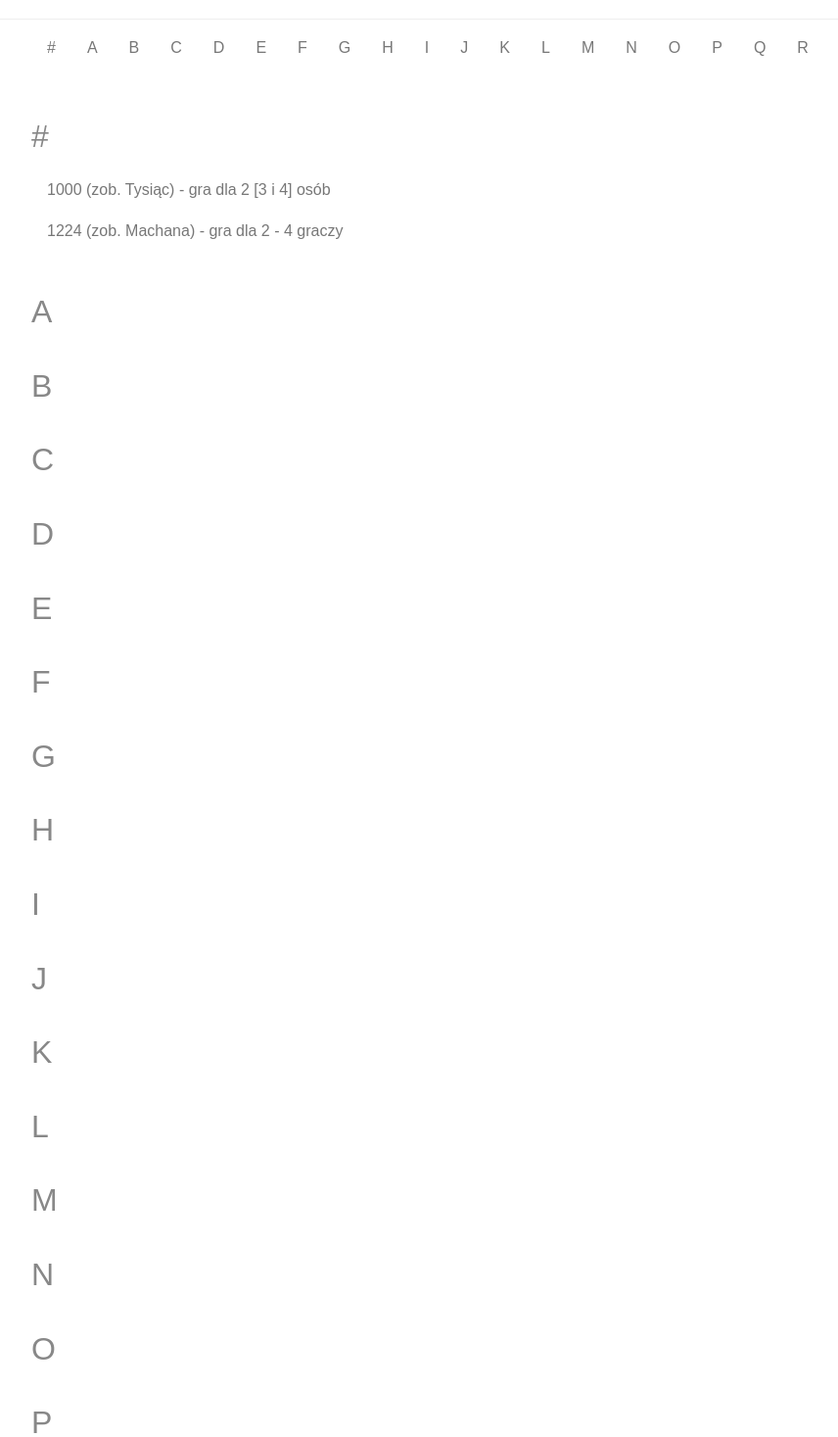
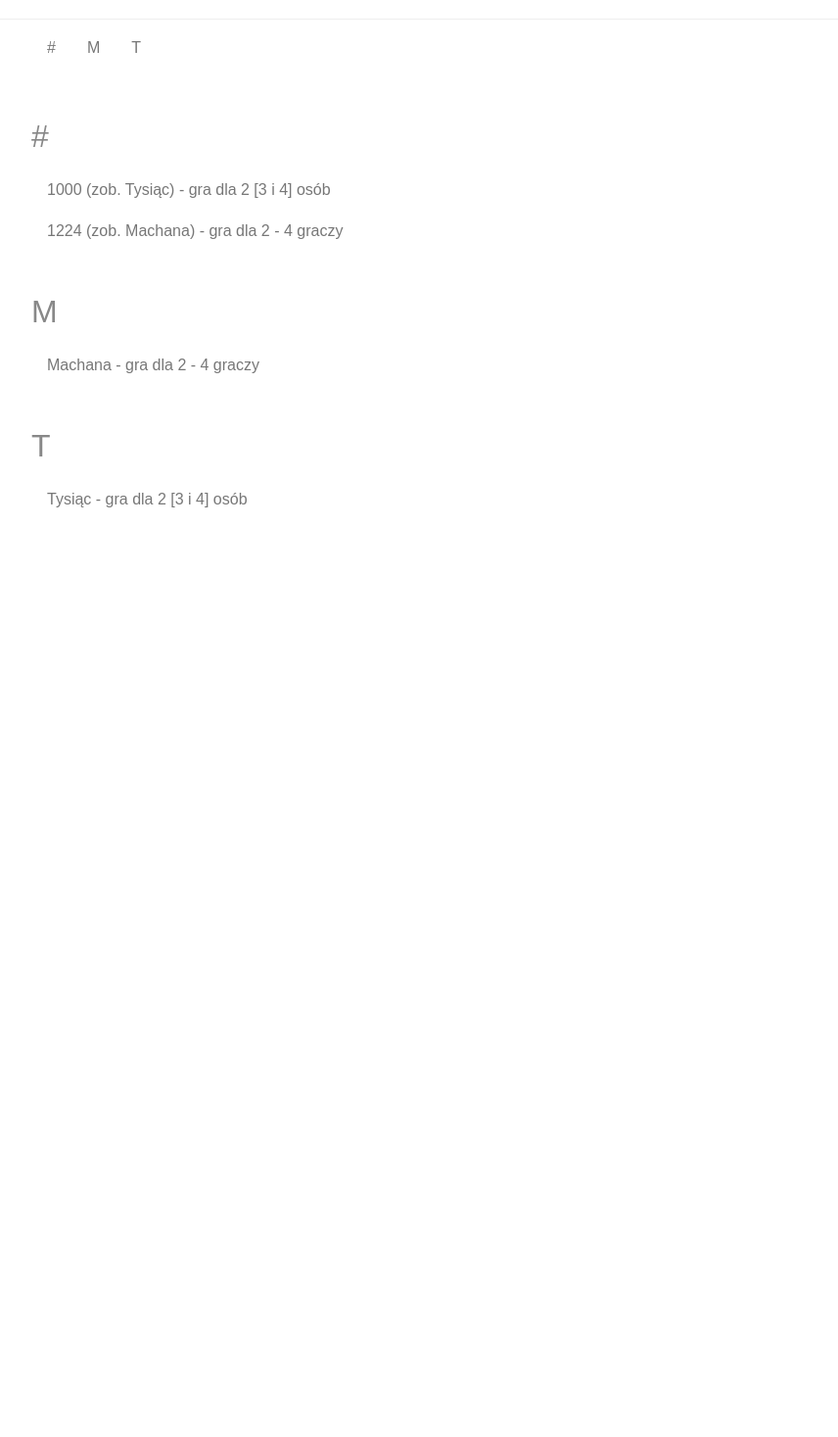
Before and after one commit to casper01/CardGames, a React app: page / in a window 1280 px wide. Shown: the part 143-1610 px from the top of the page at 98% size, without its empty margins (208-1064 px from the left). After the commit the page ends 800 px from the top, so only its background shows below. Built offline with nearby package versions, Linux system fonts and the light colour scheme.

Commit message:
Automatic games list and indices list

```diff
--- a/GamesList.jsx
+++ b/GamesList.jsx
@@ -3,214 +3,141 @@ import { Link } from 'react-router-dom'
 
 
 class GamesList extends React.Component {
+    constructor(props) {
+        super(props);
+
+        this.state = {
+            data: [
+                {
+                    name: '1000 (zob. Tysiąc) - gra dla 2 [3 i 4] osób',
+                    url: '/tysiac'
+                },
+                {
+                    name: '1224 (zob. Machana) - gra dla 2 - 4 graczy',
+                    url: '/machana'
+                },
+                {
+                    name: 'Machana - gra dla 2 - 4 graczy ',
+                    url: '/machana'
+                },
+                {
+                    name: 'Tysiąc - gra dla 2 [3 i 4] osób ',
+                    url: '/tysiac'
+                },
+            ]
+        }
+
+        // bindings
+        this.printIndices = this.printIndices.bind(this);
+        this.printGamesList = this.printGamesList.bind(this);
+        this.printGamesDividedByIndices = this.printGamesDividedByIndices.bind(this);
+    }
+
+    getNameIndex(name) {
+        var index = name[0];
+        if (!isNaN(parseInt(index))) {
+            index = '#';
+        }
+        return index;
+    }
+
+    getOrderedUniqueIndices() {
+        var indices = [];
+
+        for (var i = 0; i < this.state.data.length; i++) {
+            var index = this.getNameIndex(this.state.data[i].name);
+            if (!indices.includes(index)) {
+                indices.push(index);
+            }
+        }
+        indices.sort();
+        return indices;
+    }
+
+    getDatasetsDividedByIndices() {
+        var indices = this.getOrderedUniqueIndices();
+        var data = this.state.data;
+        data.sort(function (a, b) {
+            return a.name > b.name;
+        });
+
+        var indicesInd = 0;
+        var dataInd = 0;
+        var datasets = [];
+
+        while (indicesInd < indices.length) {
+            datasets.push({
+                index: indices[indicesInd],
+                data: []
+            });
+
+            while (dataInd < data.length && indices[indicesInd] == this.getNameIndex(data[dataInd].name)) {
+                datasets[indicesInd].data.push(data[dataInd]);
+                dataInd++;
+            }
+            indicesInd++;
+        }
+        return datasets;
+    }
+
+    printIndices() {
+        var indices = this.getOrderedUniqueIndices();
+
+        return (
+            <div className="content">
+                <div className="pure-menu pure-menu-horizontal pure-menu-scrollable">
+                    <ul className="pure-menu-list">
+                        {indices.map(function (item, i) {
+                            return <li key={i} className="pure-menu-item">
+                                <a className="pure-menu-link" href={"#" + item}>{item}</a>
+                            </li>
+                        })}
+                    </ul>
+                </div>
+            </div>
+        )
+    }
+
+    printGamesList(games) {
+        return (
+            <ul className="pure-menu-list">
+                {
+                    games.map(function (game, i) {
+                        return <li key={i} className="pure-menu-item">
+                            <Link to={game.url} className="pure-menu-link">
+                                {game.name}
+                            </Link>
+                        </li>
+                    })
+                }
+            </ul>
+        )
+    }
+
+    printGamesDividedByIndices() {
+        var sets = this.getDatasetsDividedByIndices();
+        var context = this;
+
+        return (
+            <div className="content">
+                {sets.map(function (set, i) {
+                    return <div key={i}>
+                        <h1 className="content-subhead">
+                            <a name={set.index}></a>
+                            {set.index}
+                        </h1>
+                        {context.printGamesList(set.data)}
+                    </div>
+                })}
+            </div>
+        )
+    }
+
     render() {
         return (
             <div>
-                <div className="content">
-                    <div class="pure-menu pure-menu-horizontal pure-menu-scrollable">
-                        <ul class="pure-menu-list">
-                            <li class="pure-menu-item">
-                                <a className="pure-menu-link" href="##">#</a>
-                            </li>
-                            <li class="pure-menu-item">
-                                <a className="pure-menu-link" href="#A">A</a>
-                            </li>
-                            <li class="pure-menu-item">
-                                <a className="pure-menu-link" href="#B">B</a>
-                            </li>
-                            <li class="pure-menu-item">
-                                <a className="pure-menu-link" href="#C">C</a>
-                            </li>
-                            <li class="pure-menu-item">
-                                <a className="pure-menu-link" href="#D">D</a>
-                            </li>
-                            <li class="pure-menu-item">
-                                <a className="pure-menu-link" href="#E">E</a>
-                            </li>
-                            <li class="pure-menu-item">
-                                <a className="pure-menu-link" href="#F">F</a>
-                            </li>
-                            <li class="pure-menu-item">
-                                <a className="pure-menu-link" href="#G">G</a>
-                            </li>
-                            <li class="pure-menu-item">
-                                <a className="pure-menu-link" href="#H">H</a>
-                            </li>
-                            <li class="pure-menu-item">
-                                <a className="pure-menu-link" href="#I">I</a>
-                            </li>
-                            <li class="pure-menu-item">
-                                <a className="pure-menu-link" href="#J">J</a>
-                            </li>
-                            <li class="pure-menu-item">
-                                <a className="pure-menu-link" href="#K">K</a>
-                            </li>
-                            <li class="pure-menu-item">
-                                <a className="pure-menu-link" href="#L">L</a>
-                            </li>
-                            <li class="pure-menu-item">
-                                <a className="pure-menu-link" href="#M">M</a>
-                            </li>
-                            <li class="pure-menu-item">
-                                <a className="pure-menu-link" href="#N">N</a>
-                            </li>
-                            <li class="pure-menu-item">
-                                <a className="pure-menu-link" href="#O">O</a>
-                            </li>
-                            <li class="pure-menu-item">
-                                <a className="pure-menu-link" href="#P">P</a>
-                            </li>
-                            <li class="pure-menu-item">
-                                <a className="pure-menu-link" href="#Q">Q</a>
-                            </li>
-                            <li class="pure-menu-item">
-                                <a className="pure-menu-link" href="#R">R</a>
-                            </li>
-                            <li class="pure-menu-item">
-                                <a className="pure-menu-link" href="#S">S</a>
-                            </li>
-                            <li class="pure-menu-item">
-                                <a className="pure-menu-link" href="#T">T</a>
-                            </li>
-                            <li class="pure-menu-item">
-                                <a className="pure-menu-link" href="#U">U</a>
-                            </li>
-                            <li class="pure-menu-item">
-                                <a className="pure-menu-link" href="#V">V</a>
-                            </li>
-                            <li class="pure-menu-item">
-                                <a className="pure-menu-link" href="#W">W</a>
-                            </li>
-                            <li class="pure-menu-item">
-                                <a className="pure-menu-link" href="#X">X</a>
-                            </li>
-                            <li class="pure-menu-item">
-                                <a className="pure-menu-link" href="#Y">Y</a>
-                            </li>
-                            <li class="pure-menu-item">
-                                <a className="pure-menu-link" href="#Z">Z</a>
-                            </li>
-                        </ul>
-                    </div>
-                </div>
-                <div className="content">
-                    <h1 className="content-subhead">
-                        <a name="#"></a>
-                        #
-                    </h1>
-                    <ul className="pure-menu-list">
-                        <li className="pure-menu-item"><Link to="/tysiac" className="pure-menu-link">
-                            1000 (zob. Tysiąc) - gra dla 2 [3 i 4] osób
-                        </Link></li>
-                        <li className="pure-menu-item"><Link to="/machana" className="pure-menu-link">
-                            1224 (zob. Machana) - gra dla 2 - 4 graczy
-                        </Link></li>
-                    </ul>
-
-                    <h1 className="content-subhead">
-                        <a name="A"></a>
-                        A
-                    </h1>
-                    <h1 className="content-subhead">
-                        <a name="B"></a>
-                        B
-                    </h1><h1 className="content-subhead">
-                        <a name="C"></a>
-                        C
-                    </h1>
-                    <h1 className="content-subhead">
-                        <a name="D"></a>
-                        D
-                    </h1>
-                    <h1 className="content-subhead">
-                        <a name="E"></a>
-                        E
-                    </h1>
-                    <h1 className="content-subhead">
-                        <a name="F"></a>
-                        F
-                    </h1>
-                    <h1 className="content-subhead">
-                        <a name="G"></a>
-                        G
-                    </h1>
-                    <h1 className="content-subhead">
-                        <a name="H"></a>
-                        H
-                    </h1>
-                    <h1 className="content-subhead">
-                        <a name="I"></a>
-                        I
-                    </h1>
-                    <h1 className="content-subhead">
-                        <a name="J"></a>
-                        J
-                    </h1>
-                    <h1 className="content-subhead">
-                        <a name="K"></a>
-                        K
-                    </h1>
-                    <h1 className="content-subhead">
-                        <a name="L"></a>
-                        L
-                    </h1>
-                    <h1 className="content-subhead">
-                        <a name="M"></a>
-                        M
-                    </h1>
-                    <h1 className="content-subhead">
-                        <a name="N"></a>
-                        N
-                    </h1>
-                    <h1 className="content-subhead">
-                        <a name="O"></a>
-                        O
-                    </h1>
-                    <h1 className="content-subhead">
-                        <a name="P"></a>
-                        P
-                    </h1>
-                    <h1 className="content-subhead">
-                        <a name="Q"></a>
-                        Q
-                    </h1>
-                    <h1 className="content-subhead">
-                        <a name="R"></a>
-                        R
-                    </h1>
-                    <h1 className="content-subhead">
-                        <a name="S"></a>
-                        S
-                    </h1>
-                    <h1 className="content-subhead">
-                        <a name="T"></a>
-                        T
-                    </h1>
-                    <h1 className="content-subhead">
-                        <a name="U"></a>
-                        U
-                    </h1>
-                    <h1 className="content-subhead">
-                        <a name="V"></a>
-                        V
-                    </h1>
-                    <h1 className="content-subhead">
-                        <a name="W"></a>
-                        W
-                    </h1>
-                    <h1 className="content-subhead">
-                        <a name="X"></a>
-                        X
-                    </h1>
-                    <h1 className="content-subhead">
-                        <a name="Y"></a>
-                        Y
-                    </h1>
-                    <h1 className="content-subhead">
-                        <a name="Z"></a>
-                        Z
-                    </h1>
-                </div>
+                {this.printIndices()}
+                {this.printGamesDividedByIndices()}
             </div>
         );
     }
--- a/css/styles.css
+++ b/css/styles.css
@@ -6,3 +6,7 @@
 .info {
     font-style: italic;
 }
+
+.cursor-hand {
+    cursor: pointer;
+}
```
Also changed, not shown: Header.jsx (+13 -1 lines).
